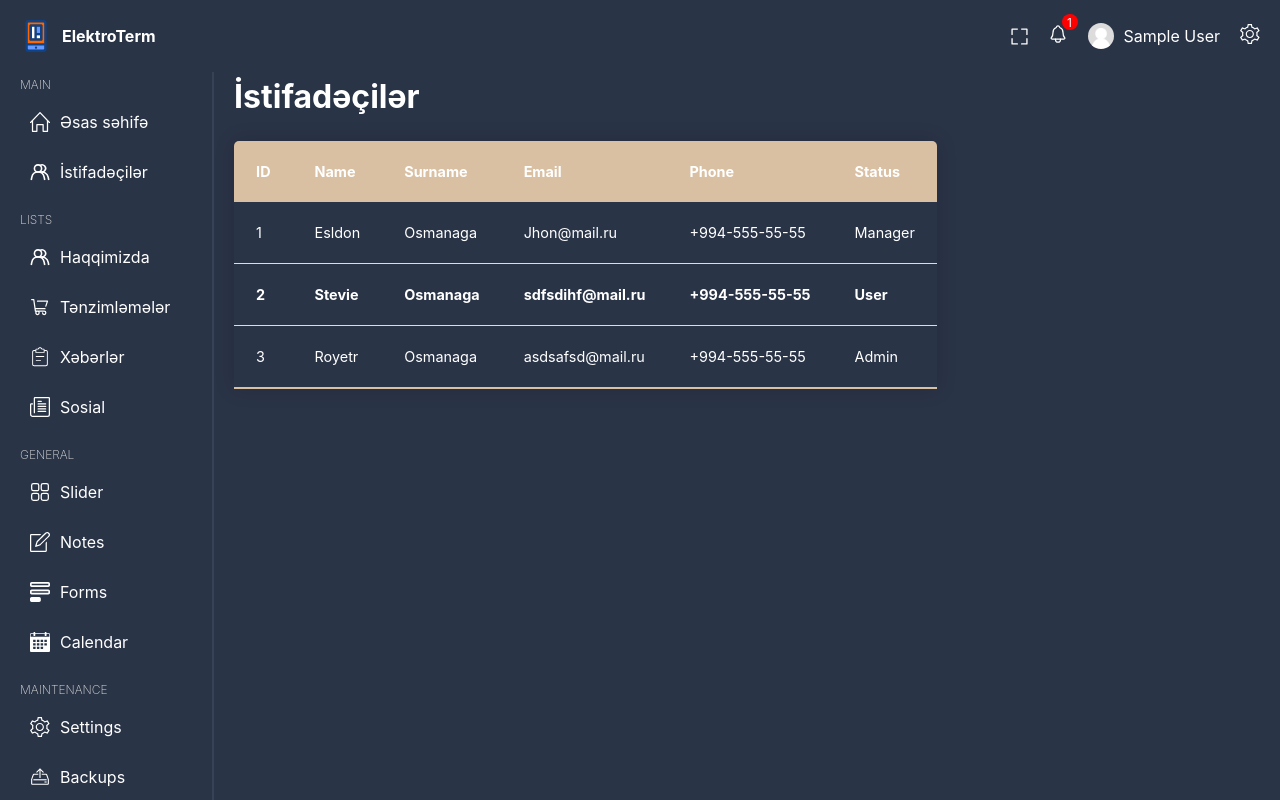
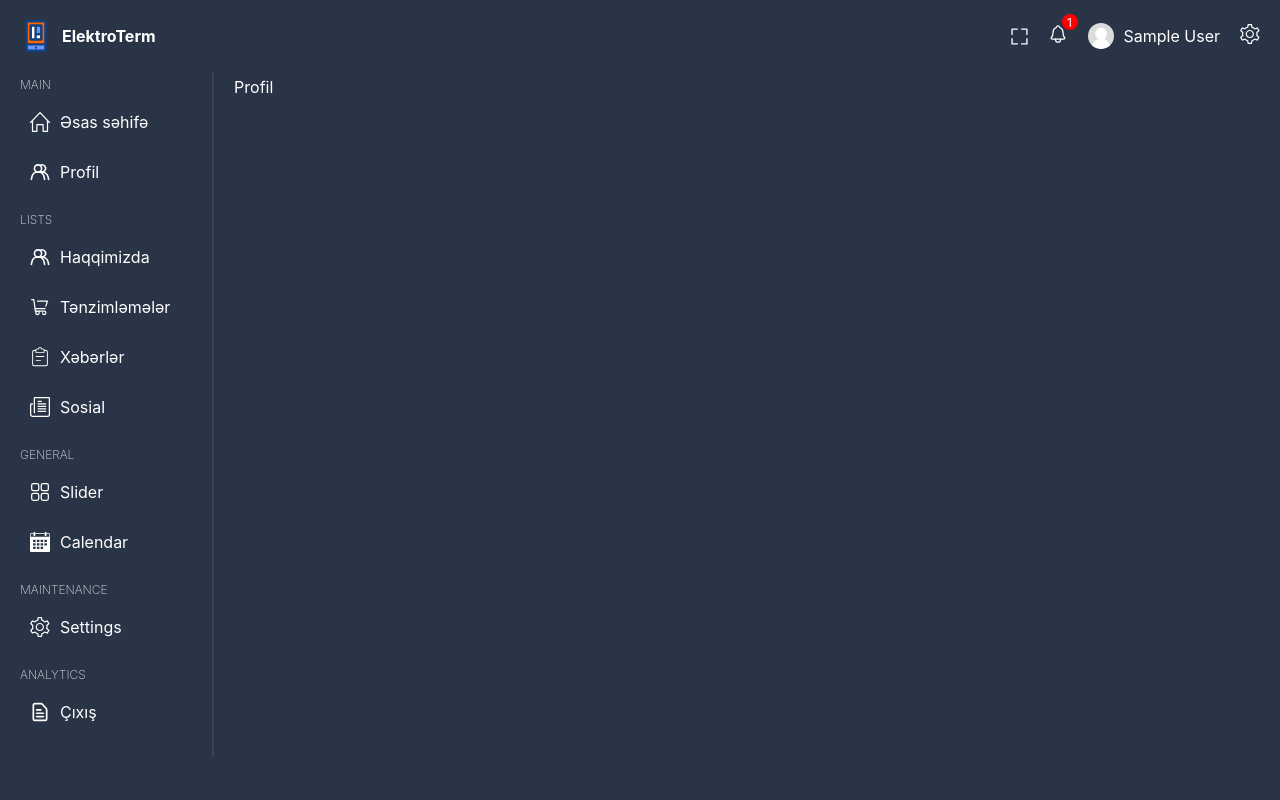
Before and after one commit to Yamil-Layicov/ElektroTerm, a React (Vite) app in the folder ElektroTerm/: page /admin/profil in a window 1280 px wide. Shown: the top 800 px of the page. Built offline with nearby package versions, Linux system fonts and the light colour scheme; sample sign-in values are in the browser's storage; a web font is replaced by a local one.

Commit message:
added logs

```diff
--- a/ElektroTerm/src/admin/components/menu/AdminMenu.jsx
+++ b/ElektroTerm/src/admin/components/menu/AdminMenu.jsx
@@ -15,7 +15,7 @@ const menu = [
       },
       {
         id: 2,
-        title: "İstifadəçilər",
+        title: "Profil",
         url: "/admin/profil",
         icon: "/user.svg",
       },
@@ -61,18 +61,18 @@ const menu = [
         url: "/admin/slider",
         icon: "/element.svg",
       },
-      {
-        id: 2,
-        title: "Notes",
-        url: "/admin",
-        icon: "/note.svg",
-      },
-      {
-        id: 3,
-        title: "Forms",
-        url: "/admin",
-        icon: "/form.svg",
-      },
+      // {
+      //   id: 2,
+      //   title: "Notes",
+      //   url: "/admin",
+      //   icon: "/note.svg",
+      // },
+      // {
+      //   id: 3,
+      //   title: "Forms",
+      //   url: "/admin",
+      //   icon: "/form.svg",
+      // },
       {
         id: 4,
         title: "Calendar",
@@ -91,24 +91,24 @@ const menu = [
         url: "/admin",
         icon: "/setting.svg",
       },
-      {
-        id: 2,
-        title: "Backups",
-        url: "/admin",
-        icon: "/backup.svg",
-      },
+      // {
+      //   id: 2,
+      //   title: "Backups",
+      //   url: "/admin",
+      //   icon: "/backup.svg",
+      // },
     ],
   },
   {
     id: 5,
     title: "analytics",
     listItems: [
-      {
-        id: 1,
-        title: "Charts",
-        url: "/admin",
-        icon: "/chart.svg",
-      },
+      // {
+      //   id: 1,
+      //   title: "Charts",
+      //   url: "/admin",
+      //   icon: "/chart.svg",
+      // },
       {
         id: 2,
         title: "Çıxış",
--- a/ElektroTerm/src/admin/components/navbar/adminNavbar.scss
+++ b/ElektroTerm/src/admin/components/navbar/adminNavbar.scss
@@ -19,6 +19,7 @@
     gap: 20px;
 
     .icon{
+      cursor: pointer;
       @include sm{
         display: none;
       }
@@ -56,4 +57,14 @@
       }
     }
   }
+  .logOutAdmin{
+    position: relative;
+    cursor: pointer;
+    .logOutBtn{
+      position: absolute;
+      top: 30px;
+      right: 6px;
+      cursor: pointer;
+    }
+  }
 }
--- a/ElektroTerm/src/admin/pages/news/AdminNews.jsx
+++ b/ElektroTerm/src/admin/pages/news/AdminNews.jsx
@@ -6,8 +6,14 @@ import { RiDeleteBin5Line } from "react-icons/ri";
 import { useMutation, useQuery, useQueryClient } from "@tanstack/react-query";
 import { ProgressBar } from "react-loader-spinner";
 import { toast } from "react-toastify";
+import { useEffect, useState } from "react";
+
 
 const AdminNews = () => {
+  const [showLoader, setShowLoader] = useState(true);
+
+
+
   const navigate = useNavigate();
 
   const handleEdit = (id) => {
@@ -21,6 +27,14 @@ const AdminNews = () => {
   const handleDelete = (id) => {
     mutation.mutate(id)
   };
+
+  useEffect(() => {
+    const loaderTimeout = setTimeout(() => {
+      setShowLoader(false);
+    }, 1000);
+
+    return () => clearTimeout(loaderTimeout);
+  }, []);
 
 
   const queryClient = useQueryClient();
@@ -43,6 +57,7 @@ const AdminNews = () => {
     queryFn: () => api.get("blogs"),
   });
 
+
   return (
     <div className="adminBloq">
       <h4>Xəbərlər</h4>
@@ -61,7 +76,7 @@ const AdminNews = () => {
             </tr>
           </thead>
           <tbody>
-            {isLoading ? (
+            {isLoading ||  showLoader  ? (
               <div className="progressBar">
                 <ProgressBar
                   height="80"
--- /dev/null
+++ b/ElektroTerm/src/admin/pages/profil/Profil.jsx
@@ -0,0 +1,8 @@
+
+const Profil = () => {
+  return (
+    <div>Profil</div>
+  )
+}
+
+export default Profil
--- a/ElektroTerm/src/admin/pages/setting/Settings.jsx
+++ b/ElektroTerm/src/admin/pages/setting/Settings.jsx
@@ -1,7 +1,7 @@
 import "./settings.scss";
 import { useEffect, useState } from "react";
 import api from "../../api/posts";
-
+import { FiUploadCloud } from "react-icons/fi";
 
 const Settings = () => {
   const [content1, setContent1] = useState([]);
@@ -14,7 +14,6 @@ const Settings = () => {
 
   const [image, setImage] = useState(null);
   const [previousImage, setPreviousImage] = useState(null);
-
 
   useEffect(() => {
     const fetchSettings = async () => {
@@ -72,9 +71,10 @@ const Settings = () => {
 
       const response = await api.post("settings", formData);
 
-      if(response) return setTimeout(() => {
-        window.location.reload()
-      }, 1000);
+      if (response)
+        return setTimeout(() => {
+          window.location.reload();
+        }, 1000);
     } catch (error) {
       console.log(error);
     }
@@ -102,7 +102,7 @@ const Settings = () => {
             />
           </div>
           <div>
-            <label>Telefon(mobil) *</label>
+            <label>Telefon(1) *</label>
             <input
               type="number"
               value={content3 || ""}
@@ -110,29 +110,32 @@ const Settings = () => {
             />
           </div>
           <div>
-            <label>Telefon(ofis) *</label>
+            <label>Telefon(2) *</label>
             <input
               type="text"
               value={content7 || ""}
               onChange={(e) => setContent7(e.target.value)}
             />
           </div>
-          <div>
+
+          {/* <div>
             <label>Facebook Keçidi *</label>
             <input
               type="text"
               value={content4 || ""}
               onChange={(e) => setContent4(e.target.value)}
             />
-          </div>
-          <div>
+          </div> */}
+
+          {/* <div>
             <label>İnstagram Keçidi*</label>
             <input
               type="text"
               value={content5 || ""}
               onChange={(e) => setContent5(e.target.value)}
             />
-          </div>
+          </div> */}
+
           <div>
             <label>Hüquqlar *</label>
             <input
@@ -143,9 +146,22 @@ const Settings = () => {
           </div>
           <div className="imageFile">
             <div>
-              <label>Logo</label>
+              <div className="logoText">
+              <span>Logo</span>
+                <span>
+                  <FiUploadCloud />
+                </span>
+              </div>
+              <label htmlFor="logo">
                 <img src={previousImage || image} alt="" />
-              <input type="file" accept="image/*" onChange={handleImage} />
+              </label>
+              <input
+                id="logo"
+                name="logo"
+                type="file"
+                accept="image/*"
+                onChange={handleImage}
+              />
             </div>
           </div>
           <button type="submit">Yadda saxla</button>
--- a/ElektroTerm/src/admin/pages/setting/settings.scss
+++ b/ElektroTerm/src/admin/pages/setting/settings.scss
@@ -1,4 +1,9 @@
 .adminSettings{
+    padding: 0 20px;
+
+    h4{
+        font-size: 28px;
+    }
     .intoSettings{
         width: 100%;
         height: 100%;
@@ -7,19 +12,15 @@
 
         form{
             border-radius: 5px;
-            background-color: #323c48;
             display: flex;
             flex-direction: column;
-            padding: 40px 120px;
             gap: 20px;
             input{
                 border: none;
                 outline: none;
-                border: 1px solid rgba(184, 184, 184, 0.575);
-                background-color: #323C48;
-                color: white;
                 border-radius: 3px;
-                padding: 6px 12px;
+                padding: 12px 12px;
+                font-size: 15px;
             }
 
             div{
@@ -33,6 +34,15 @@
                     width: 100px;
                     height: 100px;
                 }
+                 input{
+                    display: none;
+                 }
+                 .logoText{
+                    font-size: 22px;
+                    span{
+                        display: inline-block;
+                    }
+                 }
             }
 
             button{
--- a/ElektroTerm/src/admin/pages/slider/AdminSlider.jsx
+++ b/ElektroTerm/src/admin/pages/slider/AdminSlider.jsx
@@ -58,7 +58,7 @@ const AdminSlider = () => {
       <table>
         <tr>
           <th>Şəkil *</th>
-          <th>Başlıq *</th>
+          <th>Mətn *</th>
           <th>Parametrlər</th>
         </tr>
         {bloqData.map((item) => (
--- a/ElektroTerm/src/admin/pages/users/Users.jsx
+++ /dev/null
@@ -1,49 +0,0 @@
-import './users.scss'
-
-const Users = () => {
-  return (
-    <div className='asdminUsers'>
-      <h1>İstifadəçilər</h1>
-      <table className="content-table">
-        <thead>
-          <tr>
-            <th>ID</th>
-            <th>Name</th>
-            <th>Surname</th>
-            <th>Email</th>
-            <th>Phone</th>
-            <th>Status</th>
-          </tr>
-        </thead>
-        <tbody>
-          <tr>
-            <td>1</td>
-            <td>Esldon</td>
-            <td>Osmanaga</td>
-            <td>Jhon@mail.ru</td>
-            <td>+994-555-55-55</td>
-            <td>Manager</td>
-          </tr>
-          <tr className="active-row">
-            <td>2</td>
-            <td>Stevie</td>
-            <td>Osmanaga</td>
-            <td>sdfsdihf@mail.ru</td>
-            <td>+994-555-55-55</td>
-            <td>User</td>
-          </tr>
-          <tr>
-            <td>3</td>
-            <td>Royetr</td>
-            <td>Osmanaga</td>
-            <td>asdsafsd@mail.ru</td>
-            <td>+994-555-55-55</td>
-            <td>Admin</td>
-          </tr>
-        </tbody>
-      </table>
-    </div>
-  )
-}
-
-export default Users
--- a/ElektroTerm/src/routes/Routes.jsx
+++ b/ElektroTerm/src/routes/Routes.jsx
@@ -5,7 +5,6 @@ import Error404 from '../pages/error404/Error404';
 import PrivateRoute from './PrivateRoute';
 import AdminLayout from '../admin/adminLayout/AdminLayout';
 import AdminHome from '../admin/pages/home/AdminHome';
-import Users from '../admin/pages/users/Users';
 import AdminAbout from '../admin/pages/about/AdminAbout';
 
 
@@ -32,6 +31,7 @@ import NewsPage from '../pages/news/NewsPage';
 import NewsLayout from '../pages/news/newsLayout/NewsLayout';
 import NewsDetail from '../pages/news/newsDetail/NewsDetail';
 import Settings from '../admin/pages/setting/Settings';
+import Profil from '../admin/pages/profil/Profil';
 
 
 const routes = [
@@ -89,7 +89,7 @@ const routes = [
       },
       {
         path: 'profil',
-        element: <PrivateRoute><Users/></PrivateRoute>,
+        element: <PrivateRoute><Profil/></PrivateRoute>,
       },
       {
         path: 'about',
```
Also changed, not shown: ElektroTerm/src/admin/pages/profil/profil.scss (renamed from ElektroTerm/src/admin/pages/users/users.scss).
